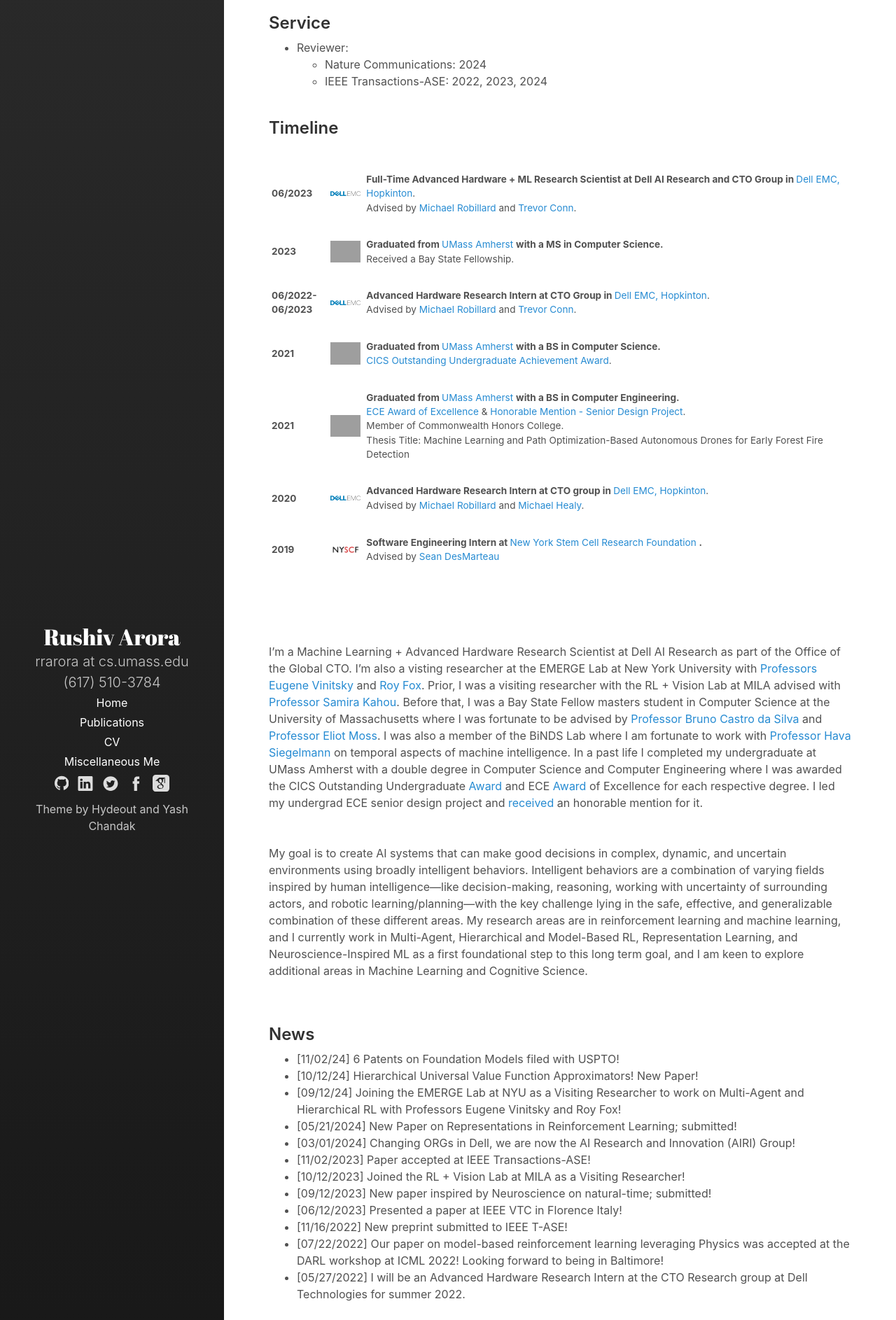
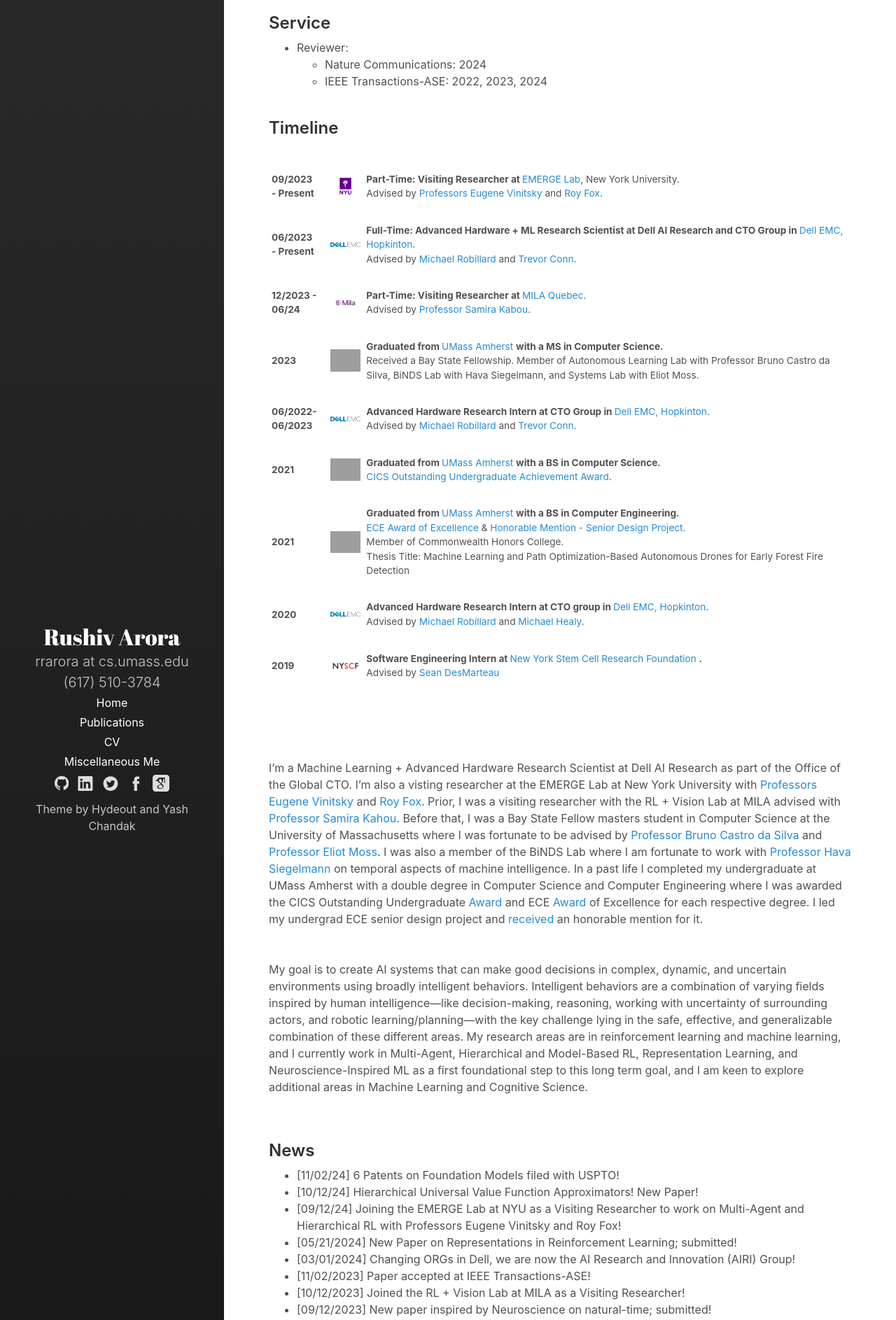
Before and after one commit to RushivArora/rushivarora.github.io, a Jekyll site: the page built from _pages/home.md, in a window 1280 px wide. Shown: the part 1084-2970 px from the top of the page at 70% size. Built offline with Jekyll 4.4.1, drawn with Linux system fonts in a browser that asks for light colours; some of the changed text lies outside the part shown; grey boxes are pictures that could not be loaded.

Commit message:
Update Timeline

```diff
--- a/_pages/home.md
+++ b/_pages/home.md
@@ -77,18 +77,48 @@
 
 <table width="100%" align="center" border="0" cellspacing="0" cellpadding="20">
 
+   <tr>
+    <td width="5%"  valign="middle"> <b>09/2023 - Present</b>
+    </td>
+     <td width="7%"  valign="middle">
+            <img src="/images/timeline/NYU.png" alt="DM" style="vertical-align:middle; width: 80%; margin:0px 10px; border-radius:0%"/>
+     </td>
+     <td valign="middle" width="80%">
+          <p>
+              <b>Part-Time: Visiting Researcher at </b> <a href="https://emerge-lab.github.io">EMERGE Lab</a>, New York University.
+              <br>
+              Advised by <a href="https://www.eugenevinitsky.com">Professors Eugene Vinitsky</a> and <a href='https://royf.org'>Roy Fox</a>.
+          </p>
+     </td>
+   </tr>
+
 
    <tr>
-    <td width="5%"  valign="middle"> <b>06/2023</b>
+    <td width="5%"  valign="middle"> <b>06/2023 - Present</b>
     </td>
      <td width="7%"  valign="middle">
             <img src="/images/timeline/dell_emc.png" alt="DM" style="vertical-align:middle; width: 80%; margin:0px 10px; border-radius:0%"/>
      </td>
      <td valign="middle" width="80%">
           <p>
-              <b>Full-Time Advanced Hardware + ML Research Scientist at Dell AI Research and CTO Group in </b> <a href="https://www.dell.com/en-us/blog/tags/dell-emc/">Dell EMC, Hopkinton</a>.
+              <b>Full-Time: Advanced Hardware + ML Research Scientist at Dell AI Research and CTO Group in </b> <a href="https://www.dell.com/en-us/blog/tags/dell-emc/">Dell EMC, Hopkinton</a>.
               <br>
               Advised by <a href="https://www.linkedin.com/in/michael-robillard-8bbb588/">Michael Robillard</a> and <a href="https://www.linkedin.com/in/trevorconn/">Trevor Conn</a>.
+          </p>
+     </td>
+   </tr>
+
+   <tr>
+    <td width="5%"  valign="middle"> <b>12/2023 - 06/24</b>
+    </td>
+     <td width="7%"  valign="middle">
+            <img src="/images/timeline/mila.png" alt="DM" style="vertical-align:middle; width: 80%; margin:0px 10px; border-radius:0%"/>
+     </td>
+     <td valign="middle" width="80%">
+          <p>
+              <b>Part-Time: Visiting Researcher at </b> <a href="https://mila.quebec/en">MILA Quebec</a>.
+              <br>
+              Advised by <a href="https://scholar.google.ca/citations?user=F99FuaAAAAAJ&hl=en">Professor Samira Kabou</a>.
           </p>
      </td>
    </tr>
@@ -104,6 +134,7 @@
               <b>Graduated from </b> <a href="https://www.umass.edu/">UMass Amherst</a> <b>with a MS in Computer Science.</b>
               <br>
               Received a Bay State Fellowship.
+              Member of Autonomous Learning Lab with Professor Bruno Castro da Silva, BiNDS Lab with Hava Siegelmann, and Systems Lab with Eliot Moss.
           </p>
      </td>
    </tr>
```
Also changed, not shown: images/timeline/NYU.png (added), images/timeline/mila.png (added), 2 other files.
